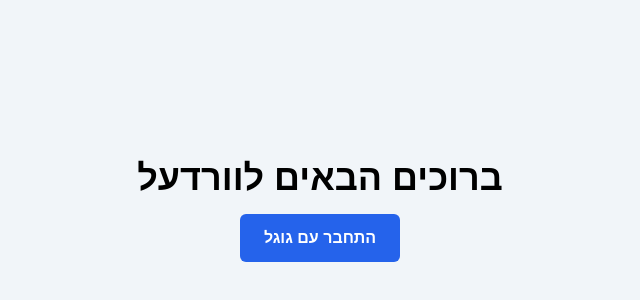
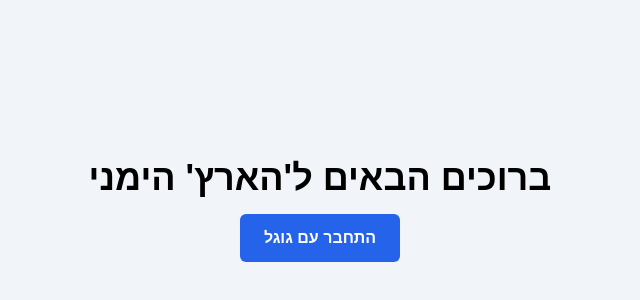
Before and after one commit to shachar08-work/React-Wordle, a React (Vite) app: page /wordle in a window 1280 px wide. Shown: the part 190-490 px from the top of the page, without its empty margins (320-960 px from the left). Built offline with nearby package versions, Linux system fonts and the light colour scheme; no server answers; a web font is replaced by a local one.

Commit message:
support ios auth fix

```diff
--- a/src/App.jsx
+++ b/src/App.jsx
@@ -5,6 +5,7 @@ import GameSelection from "./pages/GameSelection";
 import WordleGame from "./pages/WordleGame";
 import MeduyeketGame from "./pages/MeduyeketGame";
 import { signInWithPopup, signInWithRedirect, getRedirectResult } from "firebase/auth";
+import Auth from "./components/Auth";
 
 export default function App() {
   const [user, setUser] = useState(null);
@@ -38,15 +39,7 @@ export default function App() {
 
   if (!user) {
     return (
-      <div dir="rtl" className="flex flex-col items-center justify-center min-h-screen p-4 bg-slate-100">
-        <h1 className="text-4xl font-bold mb-4">ברוכים הבאים לוורדעל</h1>
-        <button
-          onClick={signInWithGoogle}
-          className="bg-blue-600 text-white px-6 py-3 rounded-md font-semibold hover:bg-blue-700"
-        >
-          התחבר עם גוגל
-        </button>
-      </div>
+      <Auth setUser={setUser}/>
     );
   }
 
--- a/src/components/Auth.jsx
+++ b/src/components/Auth.jsx
@@ -1,7 +1,6 @@
 // src/components/Auth.jsx
 import React from "react";
 import { doc, setDoc } from "firebase/firestore";
-import { signInWithPopup } from "firebase/auth";  // Import from SDK directly
 import { auth, provider, db } from "../firebase";
 import { signInWithPopup, signInWithRedirect } from "firebase/auth";
 
@@ -24,7 +23,7 @@ export default function Auth({ setUser }) {
 
   return (
     <div dir="rtl" className="flex flex-col items-center justify-center min-h-screen p-4 bg-slate-100">
-      <h1 className="text-4xl font-bold mb-4">ברוכים הבאים לוורדעל</h1>
+      <h1 className="text-4xl font-bold mb-4">ברוכים הבאים ל'הארץ' הימני</h1>
       <button
         onClick={signInWithGoogle}
         className="bg-blue-600 text-white px-6 py-3 rounded-md font-semibold hover:bg-blue-700"
```
